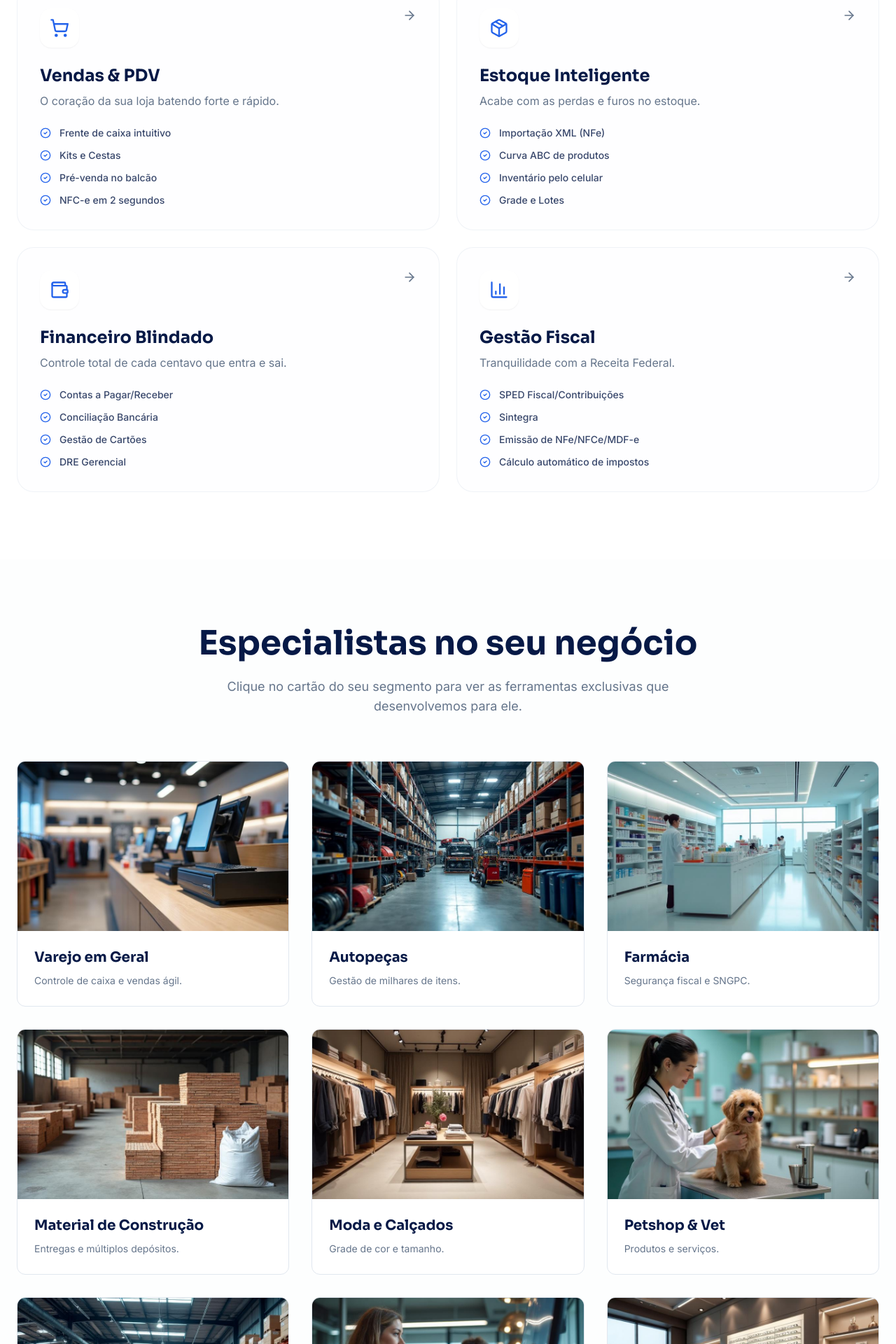
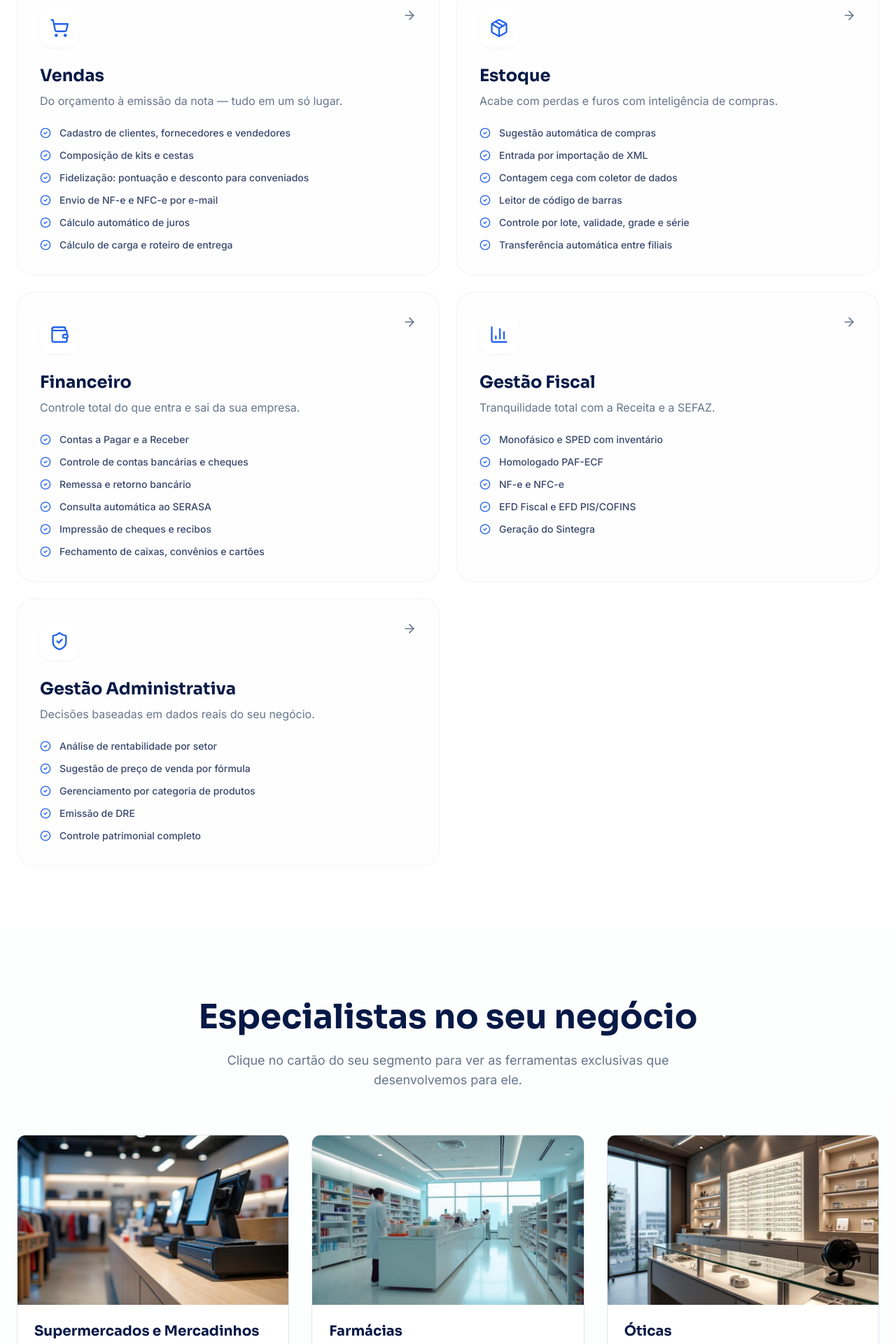
Before and after one commit to franciscovmn/upciga-landing-page, a React (Vite) app: page / in a window 1280 px wide. Shown: the part 1746-3666 px from the top of the page at 70% size. Built offline with nearby package versions, Linux system fonts and the light colour scheme; the HTML template or start-up script is replaced by a standard one.

Commit message:
Changes
Co-authored-by: franciscovmn <149403389+franciscovmn@users.noreply.github.com>

```diff
--- a/src/pages/Index.tsx
+++ b/src/pages/Index.tsx
@@ -33,7 +33,12 @@ import {
   Wallet,
   Zap,
   ShieldCheck,
-  Database
+  Database,
+  Target,
+  Eye,
+  Heart,
+  Phone,
+  MapPin
 } from "lucide-react";
 import { toast } from "sonner";
 import Header from "@/components/Header";
@@ -52,41 +57,47 @@ import servicesImage from "@/assets/segment-services.jpg";
 import opticalImage from "@/assets/segment-optical.jpg";
 
 const segments = [
-  { id: "varejo", image: retailImage, title: "Varejo em Geral", description: "Controle de caixa e vendas ágil.", features: ["Frente de Caixa Rápido", "Etiquetas de Gôndola", "Controle de Estoque"] },
-  { id: "autopecas", image: autopartsImage, title: "Autopeças", description: "Gestão de milhares de itens.", features: ["Busca por Veículo", "Produtos Similares", "Comissão de Mecânicos"] },
-  { id: "farmacia", image: pharmacyImage, title: "Farmácia", description: "Segurança fiscal e SNGPC.", features: ["SNGPC Anvisa", "Farmácia Popular", "Controle de Lotes"] },
-  { id: "construcao", image: constructionImage, title: "Material de Construção", description: "Entregas e múltiplos depósitos.", features: ["Entrega Futura", "Gestão de Obras", "Venda Fracionada"] },
-  { id: "moda", image: fashionImage, title: "Moda e Calçados", description: "Grade de cor e tamanho.", features: ["Grade Completa", "Etiquetas de Código", "Crediário Próprio"] },
-  { id: "petshop", image: petshopImage, title: "Petshop & Vet", description: "Produtos e serviços.", features: ["Agenda de Banho/Tosa", "Histórico Clínico", "Vacinas"] },
-  { id: "distribuidora", image: distributionImage, title: "Distribuidora", description: "Logística e força de vendas.", features: ["App Força de Vendas", "Rotas de Entrega", "MDF-e"] },
-  { id: "servicos", image: servicesImage, title: "Serviços", description: "Contratos e OS.", features: ["Ordem de Serviço", "Contratos Recorrentes", "NFS-e"] },
-  { id: "otica", image: opticalImage, title: "Ótica", description: "Receituário e laboratório.", features: ["Receituário", "Ordens de Laboratório", "Histórico de Grau"] },
+  { id: "supermercado", image: retailImage, title: "Supermercados e Mercadinhos", description: "PDV ágil com venda fracionada e por balança.", features: ["Frente de caixa (PDV)", "Venda por código de barras, fracionada ou caixa", "Venda por código de balança, peso e quilo", "Atualização rápida de preços", "Preço ideal com base na última compra", "Consulta de preço facilitada"] },
+  { id: "farmacia", image: pharmacyImage, title: "Farmácias", description: "SNGPC, PBM's e Farmácia Popular integrados.", features: ["Farmácia Popular", "Integração com PBM's", "SNGPC", "Controle de lotes", "Contagem de estoque inteligente", "Controle de entrega"] },
+  { id: "otica", image: opticalImage, title: "Óticas", description: "Receituário e ordens de laboratório.", features: ["Controle do receituário dos clientes", "Emissão da posição das ordens de serviço", "Acompanhamento de pedidos de lentes", "Histórico por prestador de serviço"] },
+  { id: "moda", image: fashionImage, title: "Calçados e Roupas", description: "Grade de cor e tamanho completa.", features: ["Controle da grade por cor e tamanho", "Venda por código de referência", "Impressão de etiqueta por código de barras", "Crediário próprio"] },
+  { id: "restaurante", image: servicesImage, title: "Restaurantes e Bares", description: "Comanda, mesas e delivery integrados.", features: ["Controle de mesas e comandas", "Venda por Palm e/ou Smartphone", "Controle de matéria-prima", "Gestão de entregas (delivery)"] },
+  { id: "locacao", image: constructionImage, title: "Locação de Andaimes e Equipamentos", description: "Contratos, aditivos e faturamento recorrente.", features: ["Controle de contratos de locação e aditivos", "Digitalização dos contratos emitidos", "Faturamento mensal automático", "Geração automática de faturas de cobrança", "Envio automático de e-mails e faturas"] },
+  { id: "autopecas", image: autopartsImage, title: "Autopeças", description: "Gestão de milhares de itens e similares.", features: ["Cadastro de produtos agregados e similares", "Consulta no terminal", "Composição de kits", "Controle de cobrança por cobrador"] },
+  { id: "petshop", image: petshopImage, title: "Petshop & Pet Care", description: "Produtos com controle por lote e validade.", features: ["Controle por lote e validade", "Programa de fidelidade", "Cadastro de clientes e conveniados", "Promoções de ponta de estoque"] },
+  { id: "distribuidora", image: distributionImage, title: "Distribuidoras", description: "Logística, cargas e força de vendas.", features: ["Cálculo automático de carga e roteiro", "Transferência entre filiais", "Importação de XML (NF-e)", "Cotação com fornecedores"] },
 ];
 
 const modules = [
   {
-    title: "Vendas & PDV",
+    title: "Vendas",
     icon: ShoppingCart,
-    description: "O coração da sua loja batendo forte e rápido.",
-    features: ["Frente de caixa intuitivo", "Kits e Cestas", "Pré-venda no balcão", "NFC-e em 2 segundos"]
+    description: "Do orçamento à emissão da nota — tudo em um só lugar.",
+    features: ["Cadastro de clientes, fornecedores e vendedores", "Composição de kits e cestas", "Fidelização: pontuação e desconto para conveniados", "Envio de NF-e e NFC-e por e-mail", "Cálculo automático de juros", "Cálculo de carga e roteiro de entrega"]
   },
   {
-    title: "Estoque Inteligente",
+    title: "Estoque",
     icon: Package,
-    description: "Acabe com as perdas e furos no estoque.",
-    features: ["Importação XML (NFe)", "Curva ABC de produtos", "Inventário pelo celular", "Grade e Lotes"]
+    description: "Acabe com perdas e furos com inteligência de compras.",
+    features: ["Sugestão automática de compras", "Entrada por importação de XML", "Contagem cega com coletor de dados", "Leitor de código de barras", "Controle por lote, validade, grade e série", "Transferência automática entre filiais"]
   },
   {
-    title: "Financeiro Blindado",
+    title: "Financeiro",
     icon: Wallet,
-    description: "Controle total de cada centavo que entra e sai.",
-    features: ["Contas a Pagar/Receber", "Conciliação Bancária", "Gestão de Cartões", "DRE Gerencial"]
+    description: "Controle total do que entra e sai da sua empresa.",
+    features: ["Contas a Pagar e a Receber", "Controle de contas bancárias e cheques", "Remessa e retorno bancário", "Consulta automática ao SERASA", "Impressão de cheques e recibos", "Fechamento de caixas, convênios e cartões"]
   },
   {
     title: "Gestão Fiscal",
     icon: BarChart3,
-    description: "Tranquilidade com a Receita Federal.",
-    features: ["SPED Fiscal/Contribuições", "Sintegra", "Emissão de NFe/NFCe/MDF-e", "Cálculo automático de impostos"]
+    description: "Tranquilidade total com a Receita e a SEFAZ.",
+    features: ["Monofásico e SPED com inventário", "Homologado PAF-ECF", "NF-e e NFC-e", "EFD Fiscal e EFD PIS/COFINS", "Geração do Sintegra"]
+  },
+  {
+    title: "Gestão Administrativa",
+    icon: ShieldCheck,
+    description: "Decisões baseadas em dados reais do seu negócio.",
+    features: ["Análise de rentabilidade por setor", "Sugestão de preço de venda por fórmula", "Gerenciamento por categoria de produtos", "Emissão de DRE", "Controle patrimonial completo"]
   }
 ];
 
```
